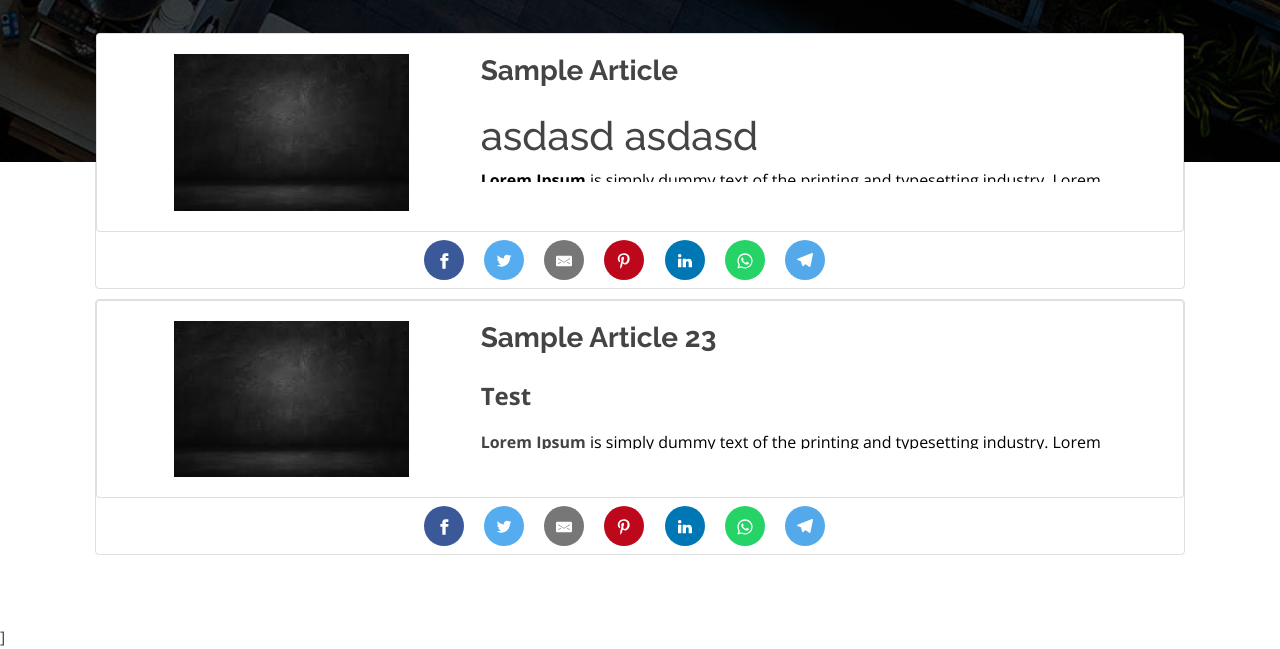
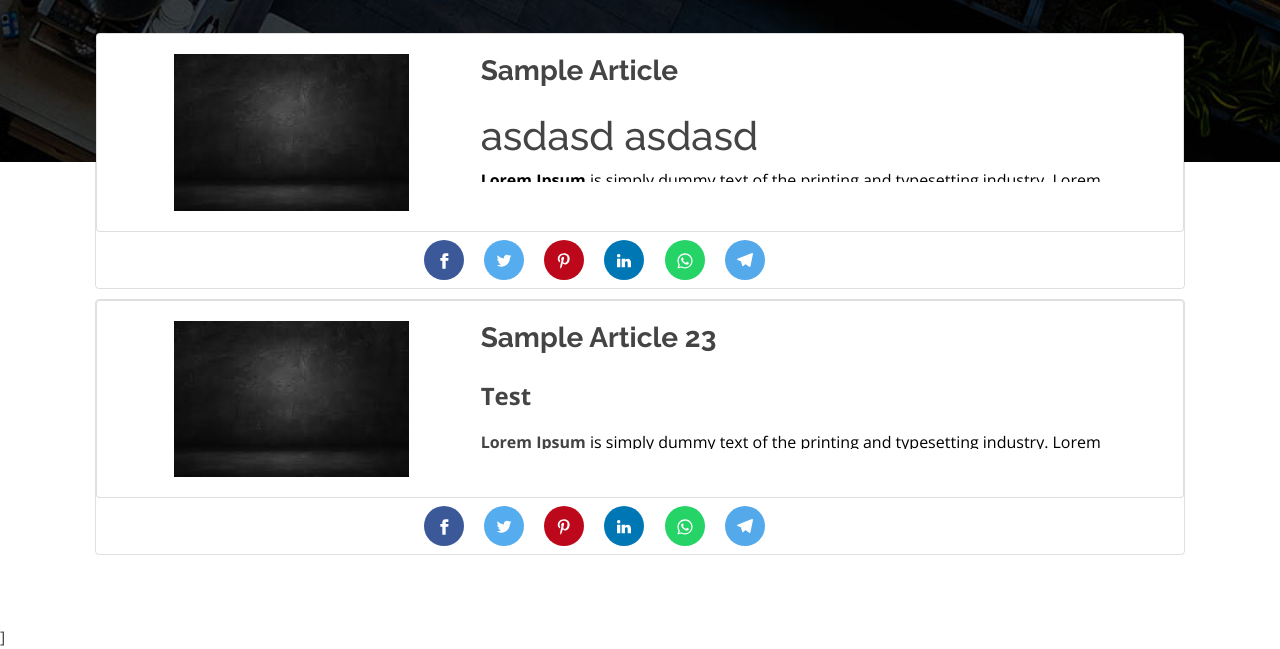
Before and after one commit to afnanalkadasi/Blog_project_php, a PHP site: page / in a window 1280 px wide. Shown: the part 734-1383 px from the top of the page. Run offline with PHP 8.4, Linux system fonts and the light colour scheme; data comes from the database, SQL or seed files in the repository; a stand-in replaces the project's code that opens the database connection.

Commit message:
post project in php and shared

```diff
--- a/home.php
+++ b/home.php
@@ -33,7 +33,7 @@ include("sharingbuttons.php");
 	    	</div>
 	    </div>
 			<?php
-		showSharer("http://localhost/php/t8/blog_project/", "A See The post !");
+		showSharer("https://afnanalkadasi.github.io/Blog_project_php/", "A See The post in this link !");
 		?>
 				</div>
 		<?php } ?>
--- a/sharingbuttons.php
+++ b/sharingbuttons.php
@@ -18,12 +18,6 @@ function showSharer($url, $message){
         </div></div>
     </a>
 
-    <!-- Sharingbutton E-Mail -->
-    <a class="resp-sharing-button__link" href="mailto:?subject=<?php echo urlencode($message) ?>&amp;body=<?php echo urlencode($url) ?>" target="_self" rel="noopener" aria-label="Share by E-Mail">
-      <div class="resp-sharing-button resp-sharing-button--email resp-sharing-button--large"><div aria-hidden="true" class="resp-sharing-button__icon resp-sharing-button__icon--solid">
-        <svg xmlns="http://www.w3.org/2000/svg" viewBox="0 0 24 24"><path d="M22 4H2C.9 4 0 4.9 0 6v12c0 1.1.9 2 2 2h20c1.1 0 2-.9 2-2V6c0-1.1-.9-2-2-2zM7.25 14.43l-3.5 2c-.08.05-.17.07-.25.07-.17 0-.34-.1-.43-.25-.14-.24-.06-.55.18-.68l3.5-2c.24-.14.55-.06.68.18.14.24.06.55-.18.68zm4.75.07c-.1 0-.2-.03-.27-.08l-8.5-5.5c-.23-.15-.3-.46-.15-.7.15-.22.46-.3.7-.14L12 13.4l8.23-5.32c.23-.15.54-.08.7.15.14.23.07.54-.16.7l-8.5 5.5c-.08.04-.17.07-.27.07zm8.93 1.75c-.1.16-.26.25-.43.25-.08 0-.17-.02-.25-.07l-3.5-2c-.24-.13-.32-.44-.18-.68s.44-.32.68-.18l3.5 2c.24.13.32.44.18.68z"/></svg>
-        </div></div>
-    </a>
 
     <!-- Sharingbutton Pinterest -->
     <a class="resp-sharing-button__link" href="https://pinterest.com/pin/create/button/?url=<?php echo urlencode($url) ?>&amp;media=<?php echo urlencode($url) ?>&amp;description=<?php echo urlencode($message) ?>" target="_blank" rel="noopener" aria-label="Share on Pinterest">
```
